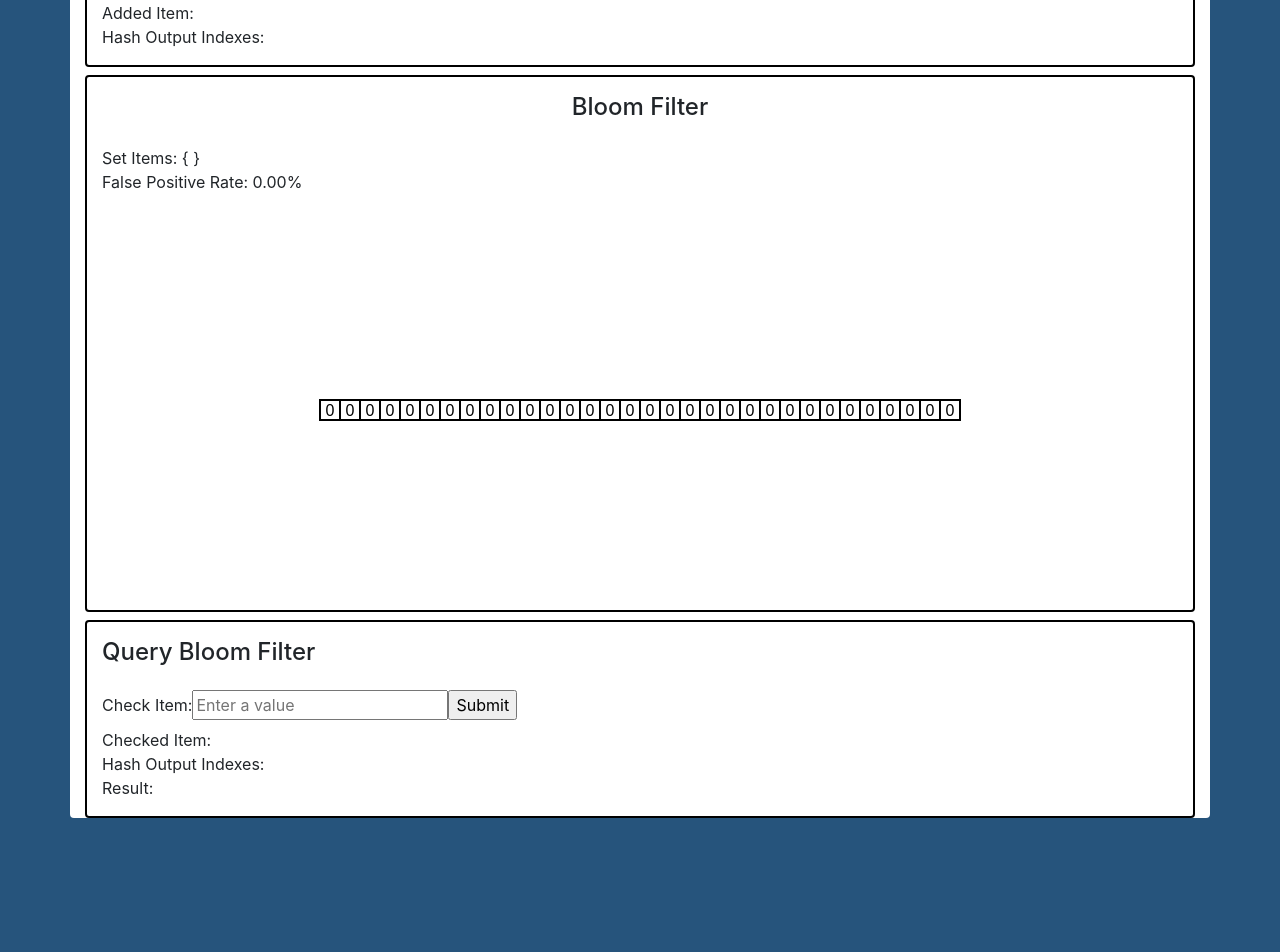
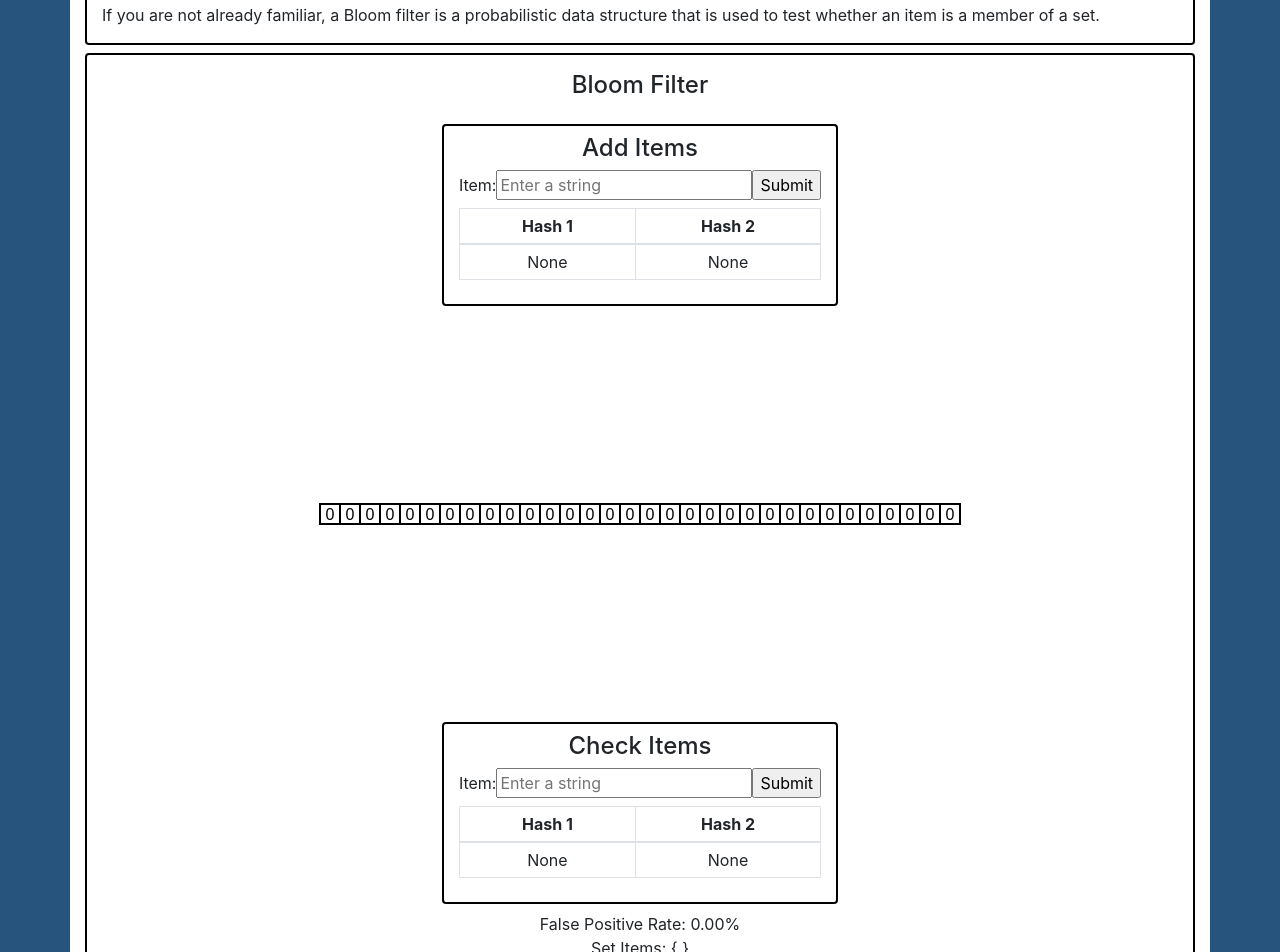
Before and after one commit to ellisandrews/bloom, a React (Create React App) app: page / in a window 1280 px wide. Shown: the part 220-1172 px from the top of the page. Before the commit the page ends 1046 px from the top, so only its background shows below. Built offline with nearby package versions, Linux system fonts and the light colour scheme.

Commit message:
Add more user-friendly filter interactions WIP

```diff
--- a/src/AddContainer.js
+++ b/src/AddContainer.js
@@ -1,18 +1,31 @@
 import React from 'react'
-import { Container } from 'react-bootstrap'
-import AddedItem from './AddedItem'
+import { connect } from 'react-redux'
+import { Col, Container, Row } from 'react-bootstrap'
 import AddForm from './AddForm'
+import HashValues from './HashValues'
 
 
-const AddContainer = () => {
+const AddContainer = ({ item }) => {
+
   return (
-    <Container id="AddContainer" className="border-black rounded my-2">
-      <h4 className="py-3">Populate Bloom Filter</h4>
-      <AddForm/>
-      <AddedItem/>
+    <Container id="AddContainer" className="my-2 text-center">
+      <Row className="justify-content-md-center">
+        <Col md="auto" className="border-black rounded py-2">
+          <h4>Add Items</h4>
+          <AddForm/>
+          <HashValues values={item ? item.bitIndexes : null}/>
+        </Col>
+      </Row>
     </Container>
   )
 }
 
 
-export default AddContainer
+const mapStateToProps = state => {
+  return {
+    item: state.addedItem
+  }
+}
+
+
+export default connect(mapStateToProps)(AddContainer)
--- a/src/AddForm.js
+++ b/src/AddForm.js
@@ -40,8 +40,8 @@ class AddForm extends Component {
     return (
       <form onSubmit={this.handleSubmit}>
         <label>
-          Add Item:
-          <input type="text" value={this.state.value} onChange={this.handleChange} placeholder="Enter a value"/>
+          Item:
+          <input type="text" value={this.state.value} onChange={this.handleChange} placeholder="Enter a string"/>
         </label>
         <input type="submit" value="Submit" />
       </form>
--- a/src/App.js
+++ b/src/App.js
@@ -1,8 +1,7 @@
 import React from 'react'
 import { Container } from 'react-bootstrap'
-import AddContainer from './AddContainer'
-import CheckContainer from './CheckContainer'
 import FilterContainer from './FilterContainer'
+import IntroContainer from './IntroContainer'
 import './App.css'
 
 
@@ -10,9 +9,8 @@ const App = () => {
   return (
     <Container id="App" className="bg-white my-2 rounded">
       <h1 className="py-4 text-center">Bloom Filter Visualizer</h1>
-      <AddContainer/>
+      <IntroContainer/>
       <FilterContainer/>
-      <CheckContainer/>
     </Container>
   )
 }
--- a/src/BitArray.js
+++ b/src/BitArray.js
@@ -1,4 +1,5 @@
 import React, { Component } from 'react'
+import { Container } from 'react-bootstrap'
 import { connect } from 'react-redux'
 import './BitArray.css'
 
@@ -70,7 +71,7 @@ class BitArray extends Component {
     if ( addedItem ) {
       return (
         <>
-          <text x="320" y="20" className="text">{addedItem.value}</text>
+          <text x="340" y="20" className="text" textAnchor="middle">"{addedItem.value}"</text>
           {this.renderAddArrows()}
         </>
       )
@@ -83,7 +84,7 @@ class BitArray extends Component {
     if ( checkedItem ) {
       return (
         <>
-        <text x="320" y="380" className="text">{checkedItem.value}</text>
+        <text x="340" y="380" className="text" textAnchor="middle">"{checkedItem.value}"</text>
           {this.renderCheckArrows()}
         </>
       )
--- a/src/CheckContainer.js
+++ b/src/CheckContainer.js
@@ -1,18 +1,63 @@
-import React from 'react'
-import { Container } from 'react-bootstrap'
-import CheckedItem from './CheckedItem'
+import React, { Component } from 'react'
+import { connect } from 'react-redux'
+import { Col, Container, Row } from 'react-bootstrap'
 import CheckForm from './CheckForm'
+import HashValues from './HashValues'
+import { render } from '@testing-library/react'
 
 
-const CheckContainer = () => {
-  return (
-    <Container id="CheckContainer" className="border-black rounded my-2">
-      <h4 className="py-3">Query Bloom Filter</h4>
-      <CheckForm/>
-      <CheckedItem/>
-    </Container>
-  )
+class CheckContainer extends Component {
+
+  renderResult = () => {
+    // Possibilities
+    // 1) No Item
+    // 2) True positive
+    // 3) False positive
+    // 4) True negative
+
+    const { item } = this.props
+
+    // If there's no item, there is no result
+    if (!item) {
+      return null
+    }
+
+    let result
+    let description
+    if ( item.possiblyInSet ) {
+      description = 'Possibly in the set'
+      result = item.isInSet ? 'True Positive' : 'False Positive'
+    } else {
+      result = 'True Negative'
+      description = 'Definitely not in the set'
+    }
+
+    return <p>{description} ({result})</p>
+  }
+
+  render() {
+    const { item } = this.props
+    return (
+      <Container id="CheckContainer" className="my-2 text-center">
+        <Row className="justify-content-md-center">
+          <Col md="auto" className="border-black rounded py-2">
+            <h4>Check Items</h4>
+            <CheckForm/>
+            <HashValues values={item ? item.bitIndexes : null}/>
+            {this.renderResult()}
+          </Col>
+        </Row>
+      </Container>
+    )
+  }
 }
 
 
-export default CheckContainer
+const mapStateToProps = state => {
+  return {
+    item: state.checkedItem
+  }
+}
+
+
+export default connect(mapStateToProps)(CheckContainer)
--- a/src/CheckForm.js
+++ b/src/CheckForm.js
@@ -59,8 +59,8 @@ class CheckForm extends Component {
     return (
       <form onSubmit={this.handleSubmit}>
         <label>
-          Check Item:
-          <input type="text" value={this.state.value} onChange={this.handleChange} placeholder="Enter a value"/>
+          Item:
+          <input type="text" value={this.state.value} onChange={this.handleChange} placeholder="Enter a string"/>
         </label>
         <input type="submit" value="Submit" />
       </form>
--- a/src/FilterContainer.js
+++ b/src/FilterContainer.js
@@ -1,6 +1,8 @@
 import React from 'react'
 import { Container } from 'react-bootstrap'
+import AddContainer from './AddContainer'
 import BitArray from './BitArray'
+import CheckContainer from './CheckContainer'
 import FilterData from './FilterData'
 
 
@@ -8,8 +10,10 @@ const FilterContainer = () => {
   return (
     <Container id="FilterContainer" className="border-black rounded my-2">
       <h4 className="py-3 text-center">Bloom Filter</h4>
+      <AddContainer/>
+      <BitArray/>
+      <CheckContainer/>
       <FilterData/>
-      <BitArray/>
     </Container>
   )
 }
--- a/src/FilterData.js
+++ b/src/FilterData.js
@@ -19,10 +19,10 @@ class FilterData extends Component {
     const falsePostivePct = (falsePositiveRate * 100).toFixed(2)
 
     return (
-      <div id="filter-data">
+      <div id="filter-data" className="text-center">
         <p>
-          Set Items: {'{ ' + itemSet.join(', ') + ' }'}<br/>
-          False Positive Rate: {falsePostivePct}%
+          False Positive Rate: {falsePostivePct}%<br/>
+          Set Items: {'{ ' + itemSet.join(', ') + ' }'}
         </p>
       </div>
     )
--- /dev/null
+++ b/src/HashValues.js
@@ -0,0 +1,54 @@
+import React, { Component } from 'react'
+import { Table } from 'react-bootstrap'
+import { connect } from 'react-redux'
+
+
+class HashValues extends Component {
+
+  renderHeaderRow = () => {
+    const ths = []
+    for (let i = 1; i <= this.props.numHashFunctions; i++) {
+      ths.push(<th key={i}>Hash {i}</th>)
+    }
+    return ths
+  }
+
+  renderEmptyCells = () => {
+    const tds = []
+    for (let i = 1; i <= this.props.numHashFunctions; i++) {
+      tds.push(<td key={i}>None</td>)
+    }
+    return tds
+  }
+
+  renderValues = () => {
+    return this.props.values.map( (value, i) => <td key={i}>{value}</td> )
+  }
+
+  render() {
+    return (
+      <Table bordered size="sm" className="text-center">
+        <thead>
+          <tr>
+            {this.renderHeaderRow()}
+          </tr>
+        </thead>
+        <tbody>
+          <tr>
+            { this.props.values ? this.renderValues() : this.renderEmptyCells() }
+          </tr>
+        </tbody>
+      </Table>
+    )
+  }
+}
+
+
+const mapStateToProps = state => {
+  return {
+    numHashFunctions: state.filter.numHashFunctions
+  }
+}
+
+
+export default connect(mapStateToProps)(HashValues)
--- /dev/null
+++ b/src/IntroContainer.js
@@ -0,0 +1,19 @@
+import React from 'react'
+import { Container } from 'react-bootstrap'
+
+
+const IntroContainer = () => {
+  return (
+    <Container id="IntroContainer" className="border-black rounded my-2">
+      <h4 className="py-3">Introduction</h4>
+      <p>Welcome to the Bloom Filter Visualizer - a simple, interactive tool explaining how Bloom filters work.</p>
+      <p>
+        If you are not already familiar, a Bloom filter is a probabilistic data structure that is used to test
+        whether an item is a member of a set.
+      </p>
+    </Container>
+  )
+}
+
+
+export default IntroContainer
```
